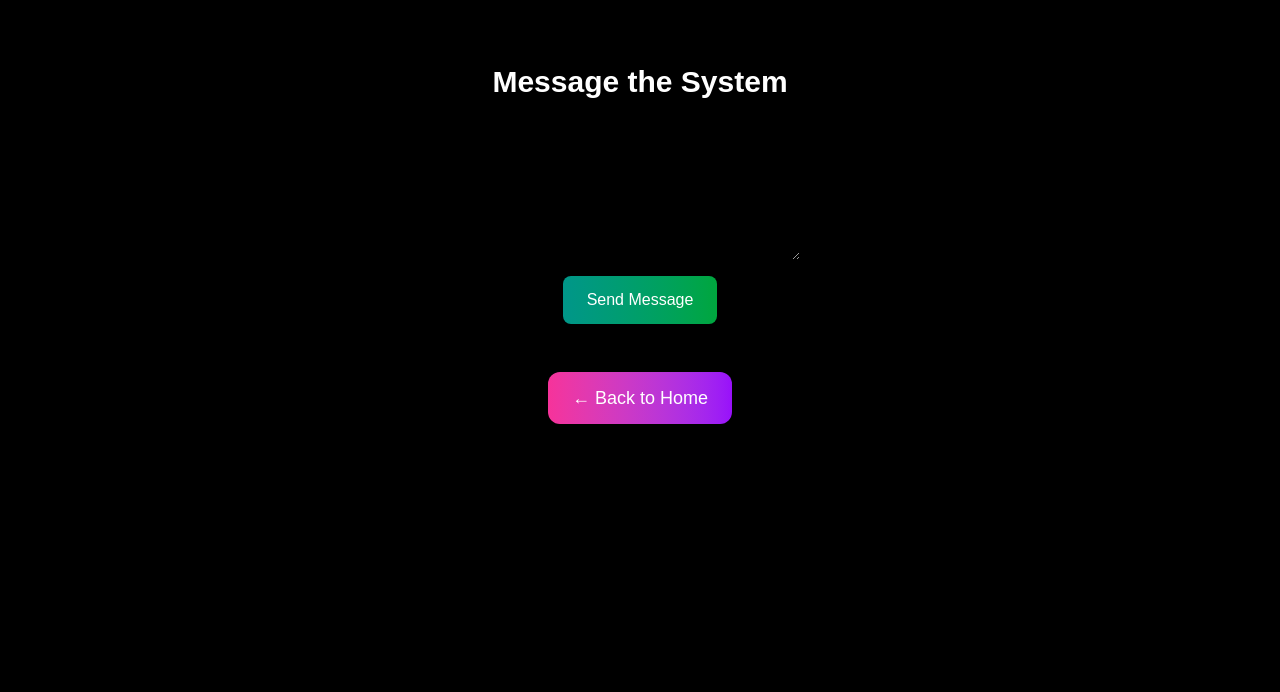
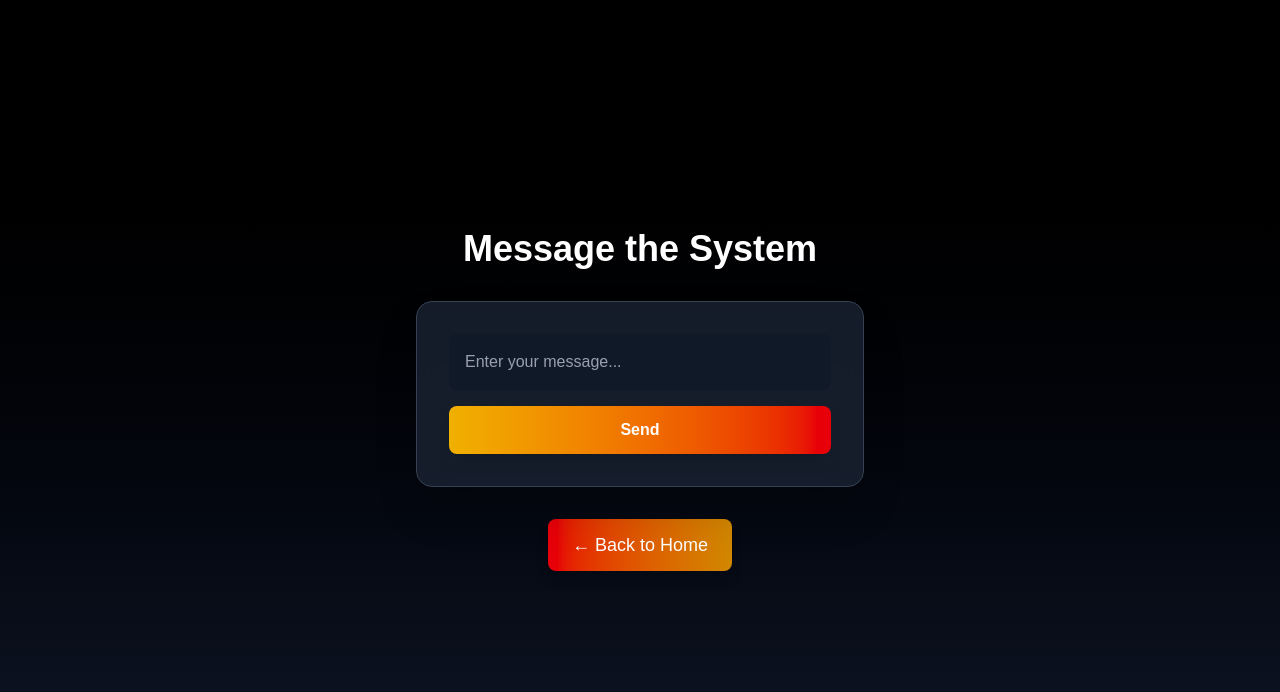
Before and after one commit to Kinfernopixel/ai-portfolio, a Next.js app: page /contact in a window 1280 px wide. Shown: the top 692 px of the page. Built offline with nearby package versions, Linux system fonts and the light colour scheme.

Commit message:
made changes on the contact page

```diff
--- a/src/app/contact/page.js
+++ b/src/app/contact/page.js
@@ -1,64 +1,53 @@
-'use client';
-
-import { useState } from 'react';
-import { motion } from 'framer-motion';
-import Link from 'next/link'; // Import Link for navigation
+"use client";
+import { motion } from "framer-motion";
+import Link from "next/link";
 
 export default function Contact() {
-  const [message, setMessage] = useState('');
-  const [emailDraft, setEmailDraft] = useState('');
+  return (
+    <div className="min-h-screen flex flex-col items-center justify-center bg-gradient-to-b from-black to-gray-900 text-white px-6">
+      <motion.h1
+        initial={{ opacity: 0, y: -30 }}
+        animate={{ opacity: 1, y: 0 }}
+        transition={{ duration: 0.6 }}
+        className="text-4xl font-bold mb-8 text-center"
+      >
+        Message the System
+      </motion.h1>
 
-  const handleSendMessage = () => {
-    if (message.includes('collaborate')) {
-      setEmailDraft(`Subject: Collaboration Request\n\nHello, I would love to collaborate with you on a project!`);
-    } else {
-      setEmailDraft('Subject: Inquiry\n\nHello, I have a question regarding your work.');
-    }
-    setMessage('');
-  };
+      {/* Glowing Container */}
+      <motion.div
+        initial={{ opacity: 0, y: 20 }}
+        animate={{ opacity: 1, y: 0 }}
+        transition={{ duration: 0.6, delay: 0.2 }}
+        className="bg-gray-800/70 backdrop-blur-md p-8 rounded-2xl shadow-2xl border border-gray-700 w-full max-w-md mx-auto text-white"
+      >
+        <form className="flex flex-col space-y-4">
+          <input
+            type="text"
+            placeholder="Enter your message..."
+            className="p-4 rounded-lg bg-gray-900/80 text-white placeholder-gray-400 focus:outline-none focus:ring-2 focus:ring-yellow-500 focus:shadow-[0_0_15px_rgba(255,255,255,0.2)] transition-all duration-300"
+          />
 
-  return (
-    <div className="min-h-screen bg-black text-white py-16">
-      <h2 className="text-3xl font-semibold text-center mb-8">Message the System</h2>
+          <motion.button
+            whileHover={{ scale: 1.05 }}
+            whileTap={{ scale: 0.95 }}
+            className="px-6 py-3 bg-gradient-to-r from-yellow-500 to-red-600 text-white rounded-lg font-semibold shadow-lg hover:shadow-[0_0_15px_rgba(255,200,0,0.5)] transition-all duration-300"
+          >
+            Send
+          </motion.button>
+        </form>
+      </motion.div>
 
-      {/* Chat Input */}
-      <div className="flex flex-col items-center mb-6">
-        <textarea
-          value={message}
-          onChange={(e) => setMessage(e.target.value)}
-          rows="4"
-          placeholder="Type your message here..."
-          className="w-80 p-4 mb-4 text-black rounded-lg"
-        />
+      {/* Back to Home Button */}
+      <Link href="/">
         <motion.button
           whileHover={{ scale: 1.1 }}
-          className="px-6 py-3 bg-gradient-to-r from-teal-600 to-green-600 rounded-lg text-white"
-          onClick={handleSendMessage}
+          whileTap={{ scale: 0.95 }}
+          className="mt-8 px-6 py-3 bg-gradient-to-r from-red-600 to-yellow-600 rounded-lg text-white text-lg shadow-lg hover:shadow-[0_0_15px_rgba(255,150,0,0.4)] transition-all duration-300"
         >
-          Send Message
+           ← Back to Home
         </motion.button>
-      </div>
-
-      {/* Generated Email */}
-      {emailDraft && (
-        <div className="text-center bg-gradient-to-r from-yellow-500 to-red-500 rounded-lg p-6 mt-6">
-          <h3 className="text-lg font-semibold">Generated Email Draft:</h3>
-          <pre className="mt-4 whitespace-pre-wrap">{emailDraft}</pre>
-        </div>
-      )}
-
-        {/* Back to Landing Page Button */}
-      <div className="flex justify-center mt-12">
-        <Link href="/">
-            <motion.button
-            whileHover={{ scale: 1.1 }}
-            transition={{ duration: 0.3 }}
-            className="px-6 py-3 bg-gradient-to-r from-pink-500 to-purple-600 rounded-xl text-white text-lg shadow-md hover:shadow-[0_0_20px_rgba(236,72,153,0.8)] transition-all"
-            >
-            ← Back to Home
-            </motion.button>
-        </Link>
-      </div>
+      </Link>
     </div>
   );
 }
```
